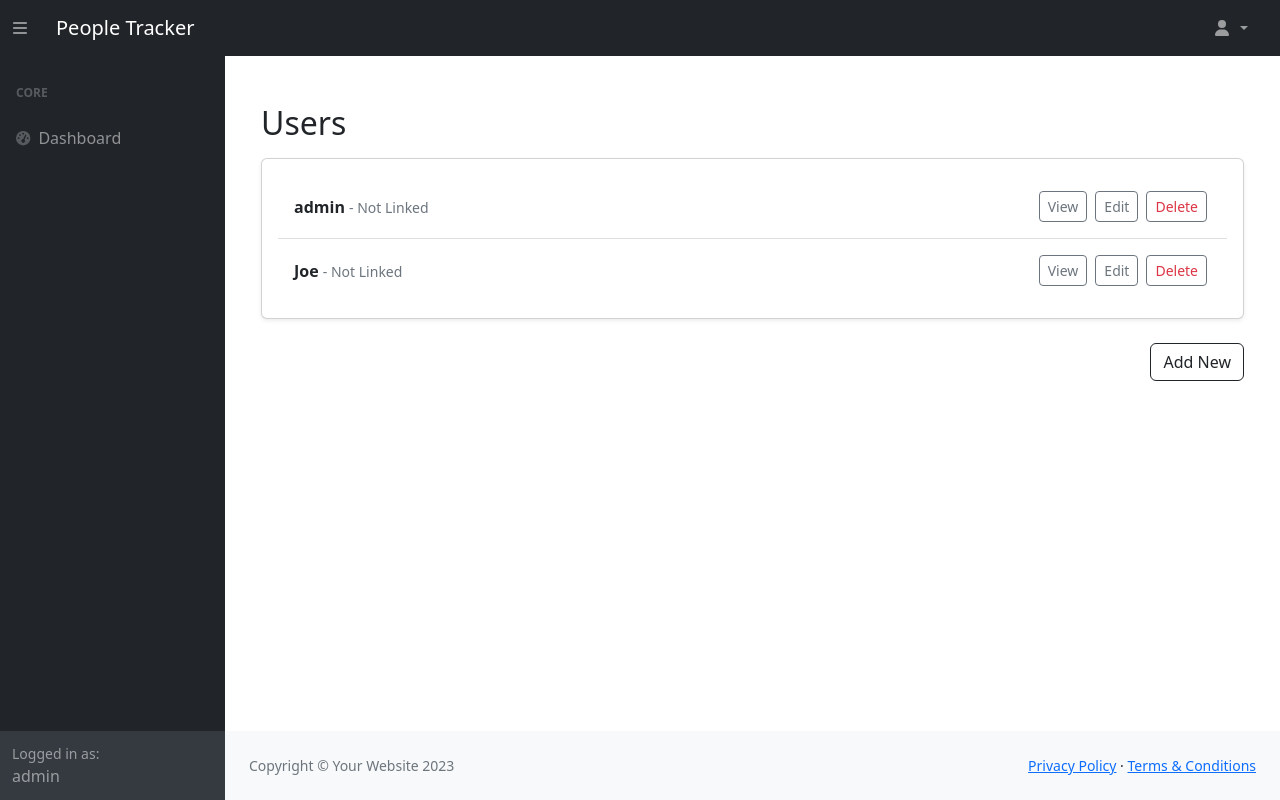
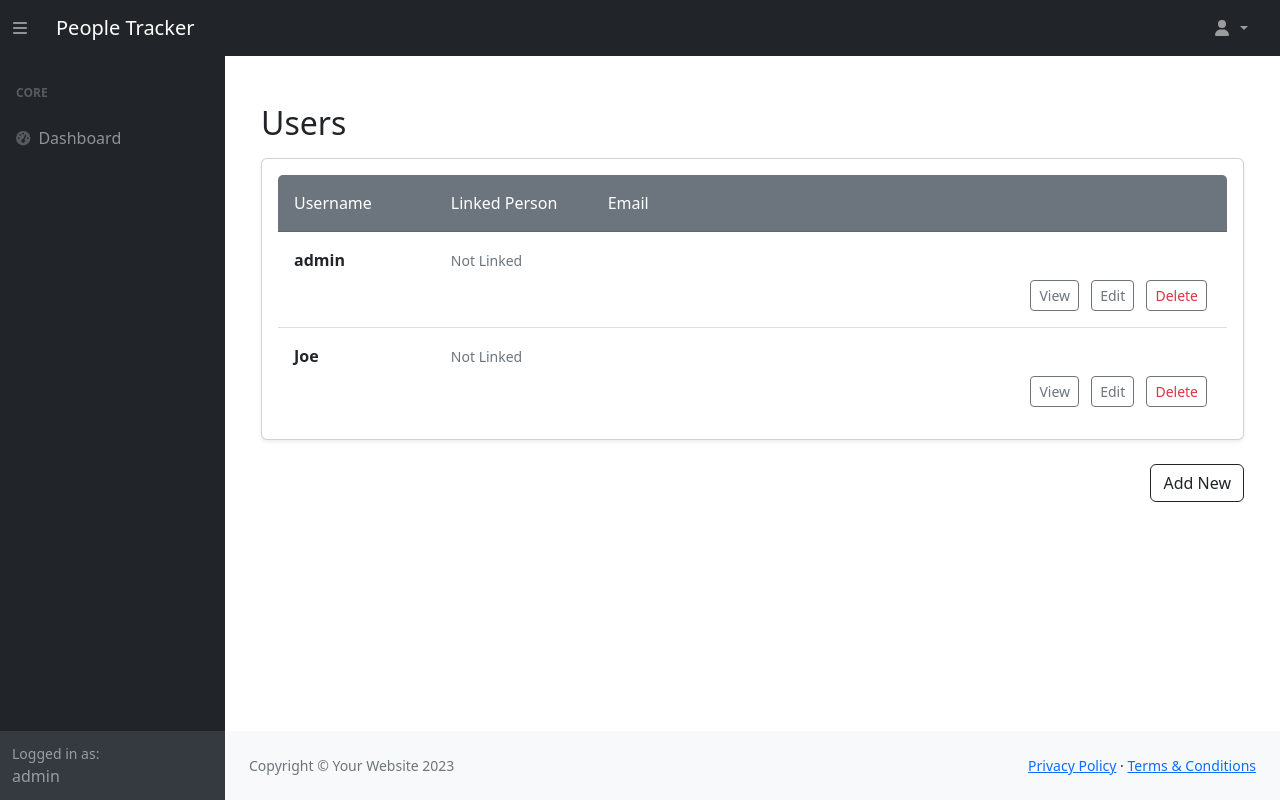
Before and after one commit to itjosephk2/team_tracker, a Django app: page /security/users/ in a window 1280 px wide. Run offline with Django 4.2, Linux system fonts and the light colour scheme; a user stored in the database is signed in; data comes from the database, SQL or seed files in the repository; parts of the project's set-up code (start-up, migrations or seed data) failed here and were passed over; some libraries are stand-ins or nearby versions.

Commit message:
feat: ui updates

```diff
--- a/people_management/templates/people_management/person_list.html
+++ b/people_management/templates/people_management/person_list.html
@@ -7,7 +7,7 @@
     <!-- Filter Form -->
     <form method="get" class="mb-4">
         <div class="row">
-            <div class="col-md-4">
+            <div class="col-md-3">
                 <select name="status" class="form-select">
                     <option value="">All Statuses</option>
                     <option value="active" {% if request.GET.status == "active" %}selected{% endif %}>Active</option>
--- a/security/templates/security/users/list.html
+++ b/security/templates/security/users/list.html
@@ -5,19 +5,40 @@
     <h2 class="mb-3">Users</h2>
     <div class="card shadow-sm p-3 rounded">
         <ul class="list-group list-group-flush">
+            <!-- Header Row -->
+            <li class="list-group-item bg-secondary text-white py-3">
+                <div class="row">
+                    <div class="col-md-2">
+                        Username
+                    </div>
+                    <div class="col-md-2">
+                        Linked Person
+                    </div>
+                    <div class="col-md-3">
+                        Email
+                    </div>
+                </div>
+            </li>
             {% for user in users %}
-                <li class="list-group-item d-flex justify-content-between align-items-center py-3">
-                    <div>
+                <li class="list-group-item py-3">
+                    <div class="row">
+                        <div class="col-md-2">
                             <strong class="fs-6">{{ user.username }}</strong>
+                        </div>
+                        <div class="col-md-2">
                             {% if user.person %}
-                            <span class="text-muted small"> - {{ user.person.first_name }} {{ user.person.last_name }}</span>
+                                <span class="text-muted small">{{ user.person.first_name }} {{ user.person.last_name }}</span>
                             {% else %}
-                            <span class="text-muted small"> - Not Linked</span>
+                                <span class="text-muted small">Not Linked</span>
                             {% endif %}
                         </div>
-
-                    <!-- Spaced out buttons with neutral styling -->
-                    <div class="d-flex">
+                        <div class="col-md-3">
+                            <span class="text-muted small">{{ user.person.email }}</span>
+                        </div>
+                    </div>
+                    <!-- Button Group -->
+                    <div class="row mt-2">
+                        <div class="col text-end">
                             <a href="{% url 'security:user_detail' pk=user.id %}" class="btn btn-sm btn-outline-secondary mx-1">
                                 View
                             </a>
@@ -27,6 +48,7 @@
                             <a href="{% url 'security:user_delete' pk=user.id %}" class="btn btn-sm btn-outline-secondary mx-1 text-danger">
                                 Delete
                             </a>
+                        </div>
                     </div>
                 </li>
             {% empty %}
```
Also changed, not shown: 1 other file. Lines whose indentation alone changed are shown as unchanged.
